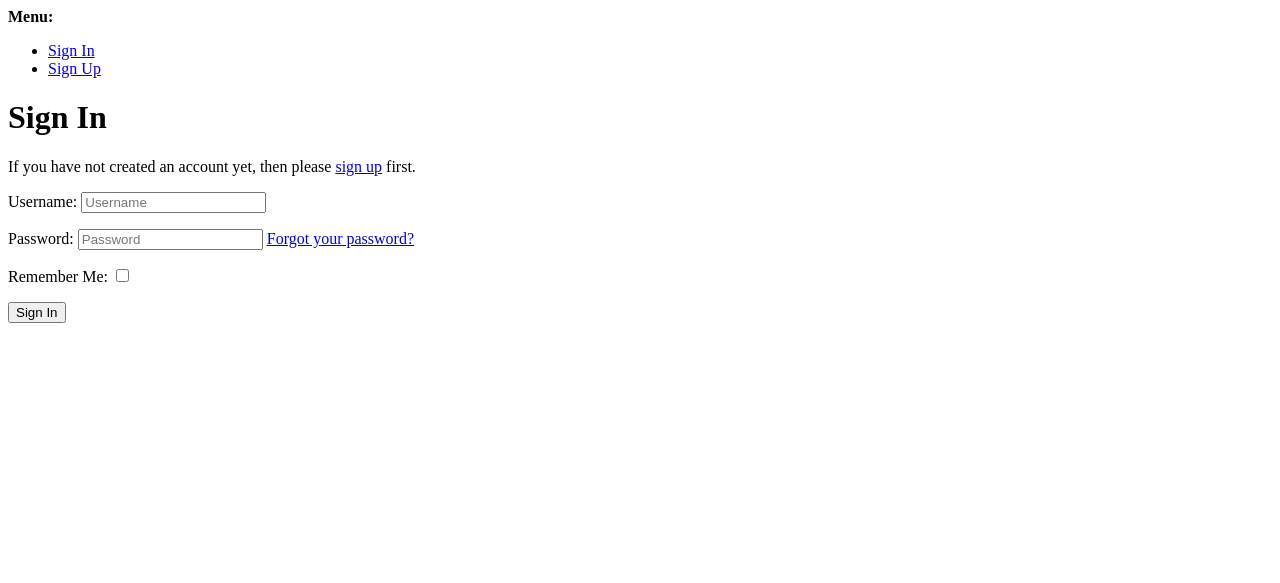
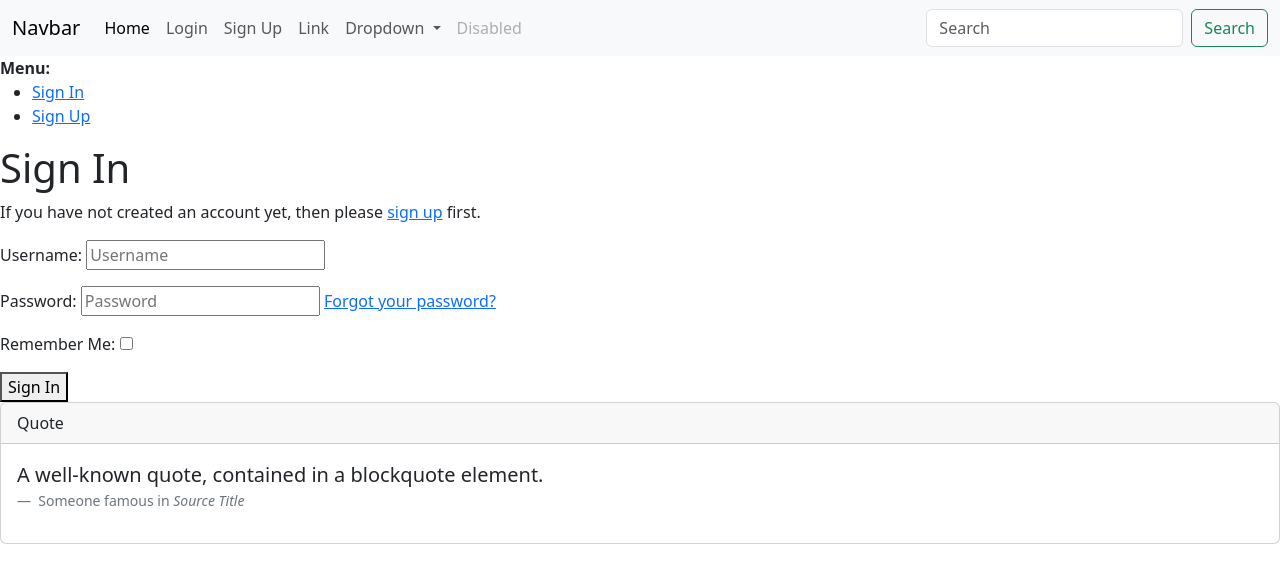
Before and after one commit to cromartie1020/ProGitForProgrammers, a Django app: page /accounts/login/ in a window 1280 px wide. Shown: the top 583 px of the page. Run offline with Django 5.2, Linux system fonts and the light colour scheme.

Commit message:
create feature branch

```diff
--- a/templates/account/login.html
+++ b/templates/account/login.html
@@ -1,4 +1,4 @@
-{% extends "account/base_entrance.html" %}
+{% extends "base.html" %}
 {% load i18n %}
 {% load allauth account %}
 {% block head_title %}
--- a/templates/account/logout.html
+++ b/templates/account/logout.html
@@ -1,4 +1,4 @@
-{% extends "account/base_manage.html" %}
+{% extends "base.html" %}
 {% load allauth i18n %}
 {% block head_title %}
     {% trans "Sign Out" %}
--- a/templates/base.html
+++ b/templates/base.html
@@ -1,20 +1,91 @@
-<!doctype html>
-{% load static %}
-<html lang="en">
+{% load i18n %}
+<!DOCTYPE html>
+<html>
     <head>
-    <meta charset="utf-8">
-    <meta name="viewport" content="width=device-width, initial-scale=1">
-    <title>{% block title %}Bootstrap demo{% endblock %}</title>
+        <meta http-equiv="X-UA-Compatible" content="IE=edge">
+        <meta name="viewport" content="width=device-width, initial-scale=1.0">
+        <title>
+            {% block head_title %}
+            {% endblock head_title %}
+        </title>
         <link href="https://cdn.jsdelivr.net/npm/bootstrap@5.3.8/dist/css/bootstrap.min.css" rel="stylesheet" integrity="sha384-sRIl4kxILFvY47J16cr9ZwB07vP4J8+LH7qKQnuqkuIAvNWLzeN8tE5YBujZqJLB" crossorigin="anonymous">
+        {% block extra_head %}
+        {% endblock extra_head %}
     </head>
     <body>
         {% include 'navbar.html' %}
-    <div class="container mb-2 mt-5">
+        {% block body %}
+            {% if messages %}
+                <div>
+                    <strong>{% trans "Messages:" %}</strong>
+                    <ul>
+                        {% for message in messages %}<li>{{ message }}</li>{% endfor %}
+                    </ul>
+                </div>
+            {% endif %}
+            <div>
+                <strong>{% trans "Menu:" %}</strong>
+                <ul>
+                    {% if user.is_authenticated %}
+                        {% url 'account_email' as email_url_ %}
+                        {% if email_url_ %}
+                            <li>
+                                <a href="{{ email_url_ }}">{% trans "Change Email" %}</a>
+                            </li>
+                        {% endif %}
+                        {% url 'account_change_password' as change_password_url_ %}
+                        {% if change_password_url_ %}
+                            <li>
+                                <a href="{{ change_password_url_ }}">{% trans "Change Password" %}</a>
+                            </li>
+                        {% endif %}
+                        {% url 'socialaccount_connections' as connections_url_ %}
+                        {% if connections_url_ %}
+                            <li>
+                                <a href="{{ connections_url_ }}">{% trans "Account Connections" %}</a>
+                            </li>
+                        {% endif %}
+                        {% url 'mfa_index' as mfa_url_ %}
+                        {% if mfa_url_ %}
+                            <li>
+                                <a href="{{ mfa_url_ }}">{% trans "Two-Factor Authentication" %}</a>
+                            </li>
+                        {% endif %}
+                        {% url 'usersessions_list' as usersessions_list_url_ %}
+                        {% if usersessions_list_url_ %}
+                            <li>
+                                <a href="{{ usersessions_list_url_ }}">{% trans "Sessions" %}</a>
+                            </li>
+                        {% endif %}
+                        {% url 'account_logout' as logout_url_ %}
+                        {% if logout_url_ %}
+                            <li>
+                                <a href="{{ logout_url_ }}">{% trans "Sign Out" %}</a>
+                            </li>
+                        {% endif %}
+                    {% else %}
+                        {% url 'account_login' as login_url_ %}
+                        {% if login_url_ %}
+                            <li>
+                                <a href="{{ login_url_ }}">{% trans "Sign In" %}</a>
+                            </li>
+                        {% endif %}
+                        {% url 'account_signup' as signup_url_ %}
+                        {% if signup_url_ %}
+                            <li>
+                                <a href="{{ signup_url_ }}">{% trans "Sign Up" %}</a>
+                            </li>
+                        {% endif %}
+                    {% endif %}
+                </ul>
+            </div>
             {% block content %}
-    <h1>Hello, world!</h1>
-    {% endblock %}
-    </div>
-    </body>
+
+            {% endblock content %}
+            {% include 'footer.html' %}
+        {% endblock body %}
+        {% block extra_body %}
+        {% endblock extra_body %}
         <script src="https://cdn.jsdelivr.net/npm/bootstrap@5.3.8/dist/js/bootstrap.bundle.min.js" integrity="sha384-FKyoEForCGlyvwx9Hj09JcYn3nv7wiPVlz7YYwJrWVcXK/BmnVDxM+D2scQbITxI" crossorigin="anonymous"></script>
         <script src="https://cdn.jsdelivr.net/npm/@popperjs/core@2.11.8/dist/umd/popper.min.js" integrity="sha384-I7E8VVD/ismYTF4hNIPjVp/Zjvgyol6VFvRkX/vR+Vc4jQkC+hVqc2pM8ODewa9r" crossorigin="anonymous"></script>
         <script src="https://cdn.jsdelivr.net/npm/bootstrap@5.3.8/dist/js/bootstrap.min.js" integrity="sha384-G/EV+4j2dNv+tEPo3++6LCgdCROaejBqfUeNjuKAiuXbjrxilcCdDz6ZAVfHWe1Y" crossorigin="anonymous"></script>
--- /dev/null
+++ b/templates/footer.html
@@ -0,0 +1,15 @@
+<div class="card">
+  <div class="card-header">
+    Quote
+  </div>
+  <div class="card-body">
+    <figure>
+      <blockquote class="blockquote">
+        <p>A well-known quote, contained in a blockquote element.</p>
+      </blockquote>
+      <figcaption class="blockquote-footer">
+        Someone famous in <cite title="Source Title">Source Title</cite>
+      </figcaption>
+    </figure>
+  </div>
+</div>
--- a/templates/navbar.html
+++ b/templates/navbar.html
@@ -1,14 +1,26 @@
     <nav class="navbar navbar-expand-lg bg-body-tertiary">
       <div class="container-fluid">
-        <a class="navbar-brand" href="#">Navbar</a>
+        <a class="navbar-brand" href="{% url 'home' %}">Navbar</a>
         <button class="navbar-toggler" type="button" data-bs-toggle="collapse" data-bs-target="#navbarSupportedContent" aria-controls="navbarSupportedContent" aria-expanded="false" aria-label="Toggle navigation">
         <span class="navbar-toggler-icon"></span>
         </button>
         <div class="collapse navbar-collapse" id="navbarSupportedContent">
           <ul class="navbar-nav me-auto mb-2 mb-lg-0">
             <li class="nav-item">
-              <a class="nav-link active" aria-current="page" href="#">Home</a>
+              <a class="nav-link active" aria-current="page" href="{% url 'home' %}">Home</a>
             </li>
+            {% if user.is_authenticated %}
+                <li class="nav-item">
+                    <a class="nav-link" href="{% url 'account_logout' %}">Logout</a>
+                </li>
+            {% else %}
+                <li class="nav-item">
+                    <a class="nav-link" href="{% url 'account_login' %}">Login</a>
+                </li>
+                <li class="nav-item">
+                    <a class="nav-link" href="{% url 'account_signup' %}">Sign Up</a>
+                </li>
+            {% endif %}
             <li class="nav-item">
               <a class="nav-link" href="#">Link</a>
             </li>
```
Also changed, not shown: git_practice/settings.py (+5 -2 lines), db.sqlite3, 1 other file. Lines whose indentation alone changed are shown as unchanged.
